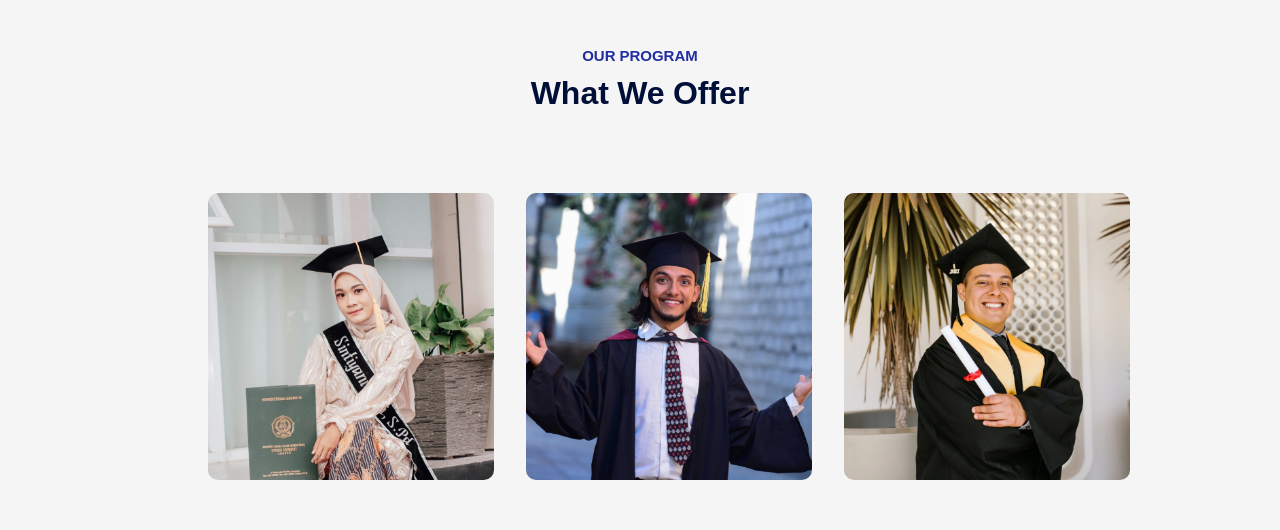
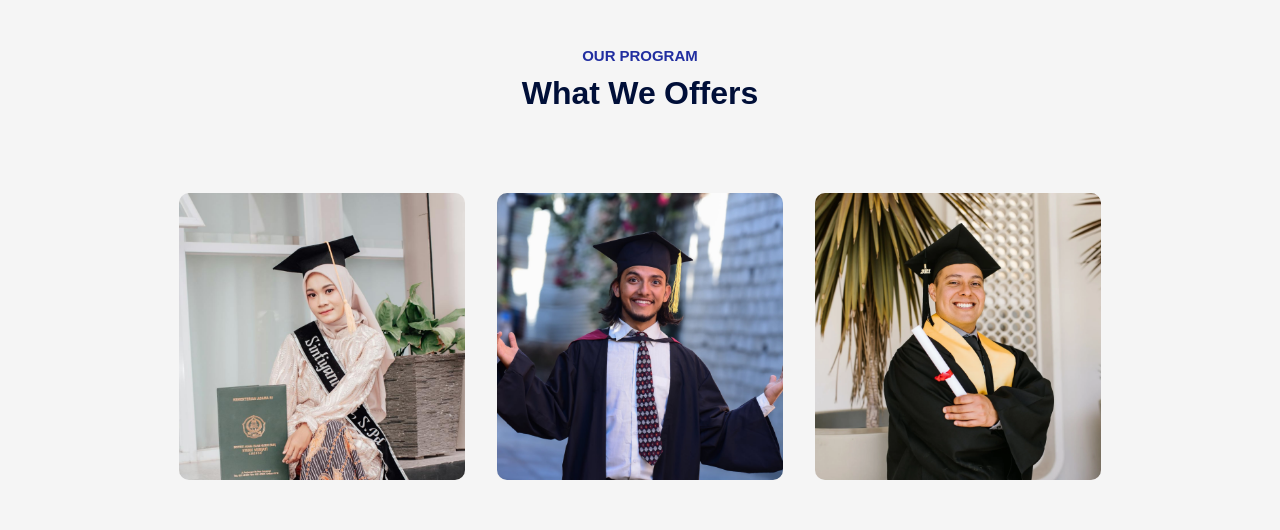
Before and after one commit to Khmerprimitive/TVD-PROJECT, a React (Vite) app: page / in a window 1280 px wide. Shown: the part 825-1355 px from the top of the page. Built offline with nearby package versions, Linux system fonts and the light colour scheme.

Commit message:
first commit2

```diff
--- a/src/App.jsx
+++ b/src/App.jsx
@@ -19,7 +19,7 @@ const App = () => {
       <Navbar/>
       <Hero/>
       <div className="container">
-        <Title subTitle='Our PROGRAM' title='What We Offer'/>
+        <Title subTitle='Our PROGRAM' title='What We Offers'/>
         <Programs/>
         <About setPlayState={setPlayState}/>
         <Title subTitle='រូបថតជនបរាជ័យ' title='រូបភាពឥតប្រយោជន៍'/>
--- a/src/Components/Programs/Programs.css
+++ b/src/Components/Programs/Programs.css
@@ -1,5 +1,5 @@
 .programs{
-    margin: 80px;
+    margin: 80px auto;
     width: 90%;
     display: flex;
     align-items: center;
```
